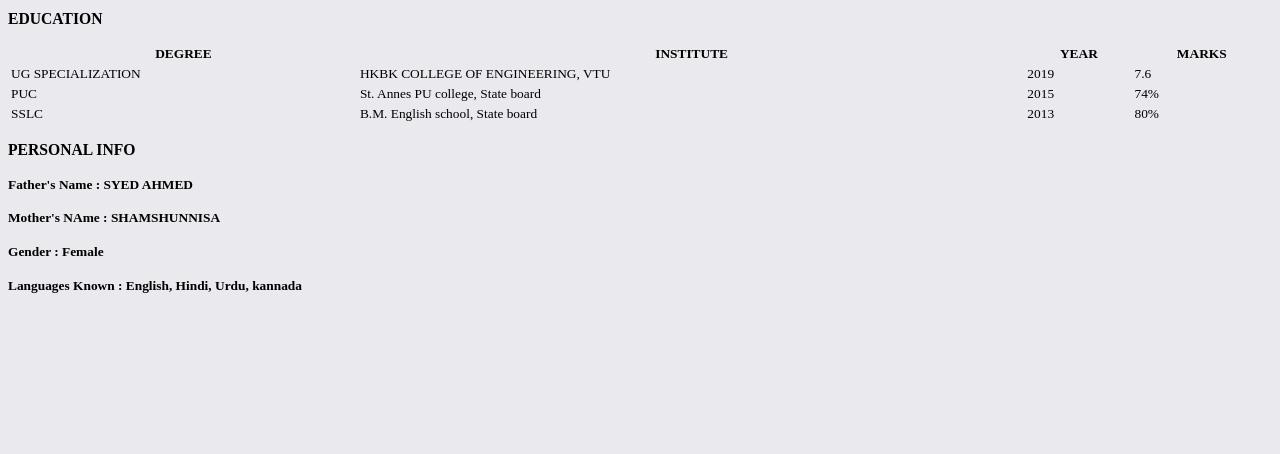
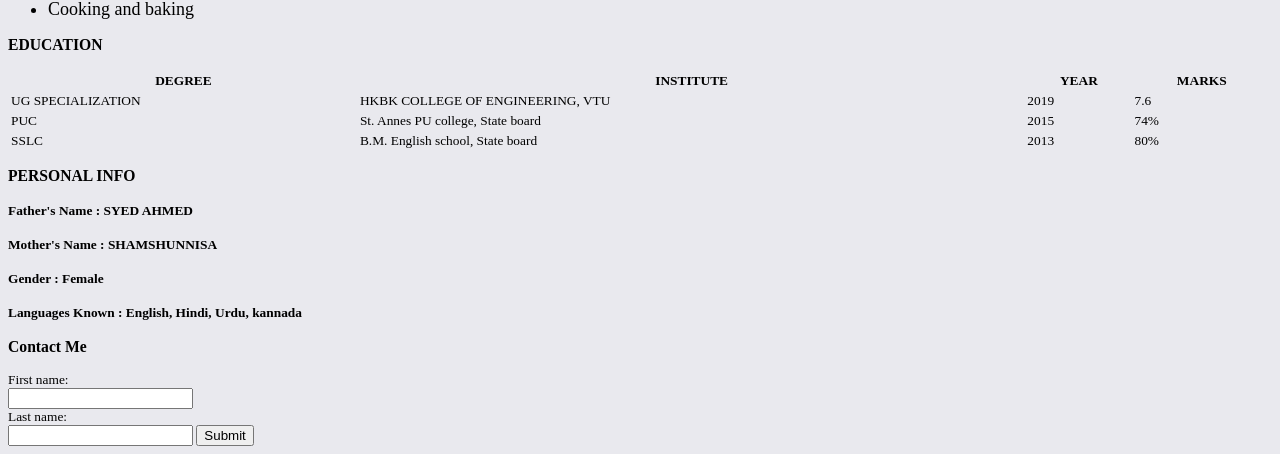
Before and after one commit to AhmedZara/portfolio, a Flask app: page / in a window 1280 px wide. Shown: the part 659-1113 px from the top of the page. Before the commit the page ends 952 px from the top, so only its background shows below. Run offline with Flask 2, Linux system fonts and the light colour scheme.

Commit message:
ui changes

```diff
--- a/server.py
+++ b/server.py
@@ -3,5 +3,10 @@
 @app.route('/',methods=['GET'])
 def index():
     return render_template('index.html')
+@app.route('/contactme',methods=['GET','POST'])
+def contactme():
+
+   return jsonify({"firstname":request.form['firstname'], "lastname":request.form['lastname']})
+
 if __name__=='__main__':
     app.run(debug=True)
--- a/static/css/myStyle.css
+++ b/static/css/myStyle.css
@@ -10,7 +10,7 @@
     margin: auto;
 }
 .my-header-right img {
-    width: 220px;
+    width: 120px;
 }
 .article-1 p {
     font-size: 18px;
@@ -24,3 +24,9 @@
 .article-4 ul li {
     font-size: 18px;
 }
+.article-5 ul li {
+    font-size: 20px;
+}
+.article-5 ul li {
+    font-size: 18px;
+}
--- a/templates/index.html
+++ b/templates/index.html
@@ -18,7 +18,7 @@
                     <h3>ADDRESS : No 10 'E' 4th street Broadway Road cross  Shivajinagar, BANGALORE-51</h5>
                 </div>
                 <div class="my-header-right">
-                    <img src="https://thedailyq.org/wp-content/uploads/2013/08/Nayab-Malik-profile.png" alt="profile picture">
+                    <img src="{{url_for('static',filename='meduim/pic.jpg')}}" alt="profile picture">
                 </div>
             </header>
             <article>
@@ -75,19 +75,19 @@
                           <th>MARKS</th>
                         </tr>
                         <tr>
-                          <td>UG SPECIALIZATION</td>
+                          <td>   UG SPECIALIZATION   </td>
                           <td>HKBK COLLEGE OF ENGINEERING, VTU </td>
                           <td>2019</td>
                           <td>7.6</td>
                         </tr>
                         <tr>
-                             <td>PUC</td>
+                             <td>   PUC  </td>
                              <td>St. Annes PU college, State board </td>
                              <td>2015</td>
                              <td>74%</td>
                         </tr>
                         <tr>
-                                <td>SSLC</td>
+                                <td>  SSLC  </td>
                                 <td>B.M. English school, State board </td>
                                 <td>2013</td>
                                 <td>80%</td>
@@ -97,14 +97,21 @@
                 <div class="article-6">
                     <h3>PERSONAL INFO</h3>
                     <h4>Father's Name : SYED AHMED</h4>
-                    <h4>Mother's NAme : SHAMSHUNNISA</h4>
+                    <h4>Mother's Name : SHAMSHUNNISA</h4>
                     <h4>Gender : Female</h4>
                     <h4>Languages Known : English, Hindi, Urdu, kannada</h4>
 
                 </div>
             </article>
             <footer>
-
+                <form action="/contactme", method="POST">
+                    <h3>Contact Me</h3>
+                    First name:<br>
+                    <input type="text" name="firstname"><br>
+                    Last name:<br>
+                    <input type="text" name="lastname">
+                    <input type="submit" value="Submit">
+                  </form>
             </footer>
         </section>
     <script>
```
Also changed, not shown: static/meduim/pic.jpg (added).
